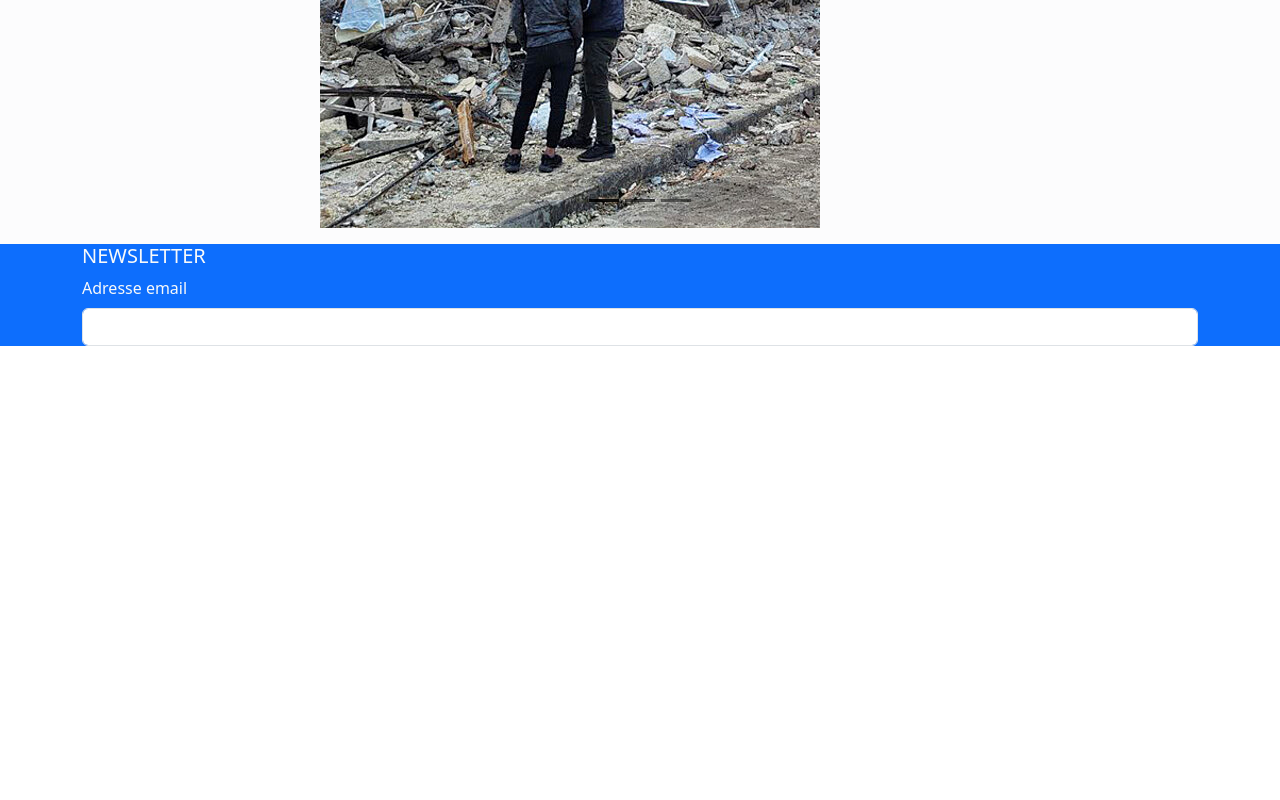
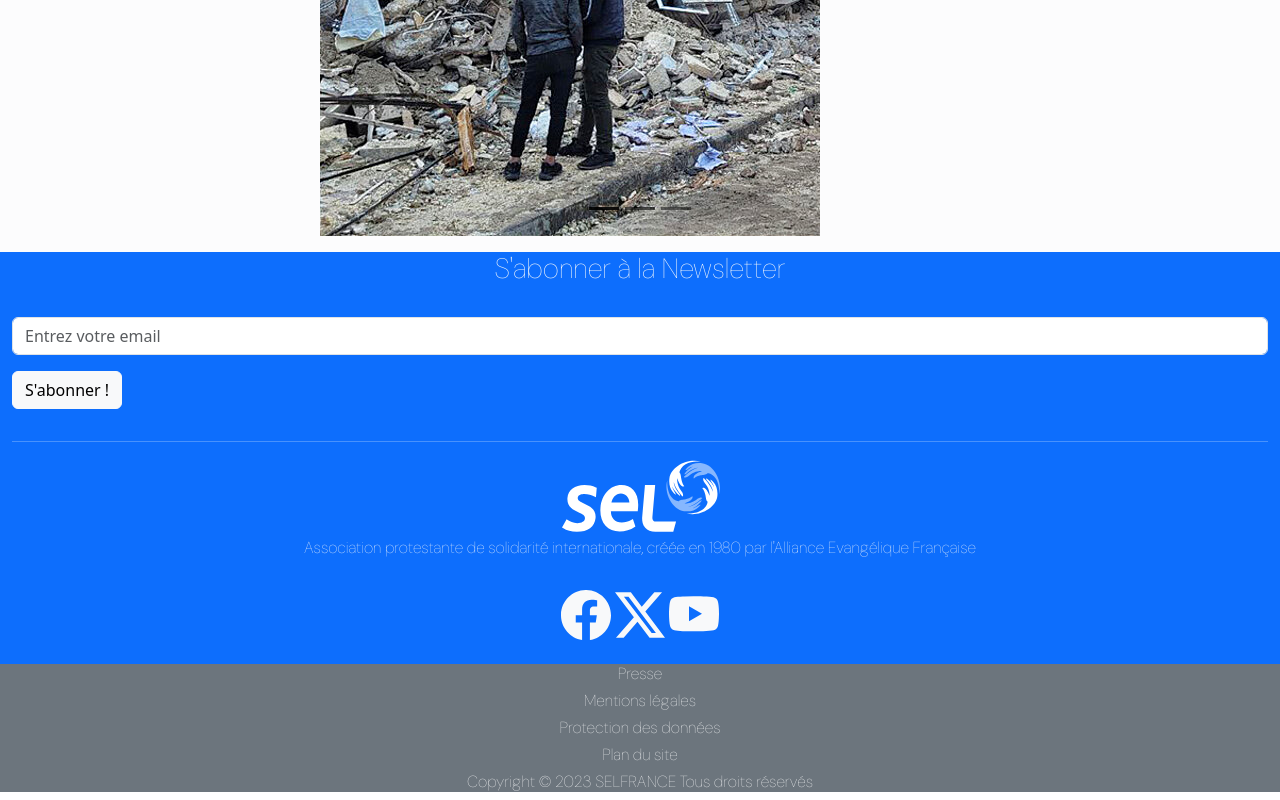
Before and after one commit to Mehth/association-training, a plain HTML site: page index.html in a window 1280 px wide. Shown: the part 1715-2515 px from the top of the page. Before the commit the page ends 2077 px from the top, so only its background shows below. Drawn offline with nearby package versions, Linux system fonts and the light colour scheme.

Commit message:
MàJ homepage

```diff
--- a/index.html
+++ b/index.html
@@ -6,6 +6,9 @@
     <title> SEL - Association de solidarité internationale </title>
     <link rel="stylesheet" href="style.css">
     <link href="https://cdn.jsdelivr.net/npm/bootstrap@5.3.2/dist/css/bootstrap.min.css" rel="stylesheet" integrity="sha384-T3c6CoIi6uLrA9TneNEoa7RxnatzjcDSCmG1MXxSR1GAsXEV/Dwwykc2MPK8M2HN" crossorigin="anonymous">
+    <link rel="preconnect" href="https://fonts.googleapis.com">
+<link rel="preconnect" href="https://fonts.gstatic.com" crossorigin>
+<link href="https://fonts.googleapis.com/css2?family=DM+Sans:opsz,wght@9..40,100&display=swap" rel="stylesheet">
     <script src="https://cdn.jsdelivr.net/npm/bootstrap@5.3.0-alpha1/dist/js/bootstrap.bundle.min.js" integrity="sha384-w76AqPfDkMBDXo30jS1Sgez6pr3x5MlQ1ZAGC+nuZB+EYdgRZgiwxhTBTkF7CXvN" crossorigin="anonymous"></script>
 </head>
 
@@ -14,7 +17,9 @@
     <header>
         <nav class="navbar navbar-expand-lg bg-light-subtle">
             <div class="container-fluid">
-            <a class="navbar-brand" href="#">SEL FRANCE</a>
+            <a class="navbar-brand" href="#"> </a>
+              <img width="175" height="80" src="img/homepage/logo-selfrance-bleu.svg" alt="SEL FRANCE">
+            </a>
             <button class="navbar-toggler" type="button" data-bs-toggle="collapse" data-bs-target="#navbarSupportedContent" aria-controls="navbarSupportedContent" aria-expanded="false" aria-label="Toggle navigation">
                 <span class="navbar-toggler-icon"></span>
             </button>
@@ -119,16 +124,42 @@
     </section>
 
 </main>
-    <footer class="bg-primary text-light">
-        <div class="container">
-            <h5> NEWSLETTER </h5>
-
+    <footer>
+        <div class="container-fluid bg-primary text-light">
+            <h3> S'abonner à la Newsletter </h5>
             <form>
                 <div class="mb-3">
-                    <label for="inputEmail" class="form-label"> Adresse email </label>
-                    <input type="email" class="form-control mb-3" id="inputEmail" aria-describedby="emailNewsletter">
+                    <label for="inputEmail" class="form-label"> </label>
+                    <input type="email" class="form-control mb-3" id="inputEmail" aria-describedby="emailNewsletter" placeholder="Entrez votre email">
+                    <button type="submit" class="btn btn-light mb-3"> S'abonner ! </button>
                 </div>
-        </form>
+            </form>
+            <hr>
+            <div class="container-fluid text-center pb-4 ">
+              <img width="175" height="80" src="img/homepage/selfrance_blanc.svg" alt="SEL FRANCE">
+              <h6> Association protestante de solidarité internationale, créée en 1980 par l'Alliance Evangélique Française</h6>
+              <br>
+              <svg xmlns="http://www.w3.org/2000/svg" width="50" height="50" fill="currentColor" class="bi bi-facebook" viewBox="0 0 16 16">
+                <path d="M16 8.049c0-4.446-3.582-8.05-8-8.05C3.58 0-.002 3.603-.002 8.05c0 4.017 2.926 7.347 6.75 7.951v-5.625h-2.03V8.05H6.75V6.275c0-2.017 1.195-3.131 3.022-3.131.876 0 1.791.157 1.791.157v1.98h-1.009c-.993 0-1.303.621-1.303 1.258v1.51h2.218l-.354 2.326H9.25V16c3.824-.604 6.75-3.934 6.75-7.951z"/>
+              </svg>
+              <svg xmlns="http://www.w3.org/2000/svg" width="50" height="50" fill="currentColor" class="bi bi-twitter-x" viewBox="0 0 16 16">
+                <path d="M12.6.75h2.454l-5.36 6.142L16 15.25h-4.937l-3.867-5.07-4.425 5.07H.316l5.733-6.57L0 .75h5.063l3.495 4.633L12.601.75Zm-.86 13.028h1.36L4.323 2.145H2.865l8.875 11.633Z"/>
+              </svg>
+              <svg xmlns="http://www.w3.org/2000/svg" width="50" height="50" fill="currentColor" class="bi bi-youtube" viewBox="0 0 16 16">
+                <path d="M8.051 1.999h.089c.822.003 4.987.033 6.11.335a2.01 2.01 0 0 1 1.415 1.42c.101.38.172.883.22 1.402l.01.104.022.26.008.104c.065.914.073 1.77.074 1.957v.075c-.001.194-.01 1.108-.082 2.06l-.008.105-.009.104c-.05.572-.124 1.14-.235 1.558a2.007 2.007 0 0 1-1.415 1.42c-1.16.312-5.569.334-6.18.335h-.142c-.309 0-1.587-.006-2.927-.052l-.17-.006-.087-.004-.171-.007-.171-.007c-1.11-.049-2.167-.128-2.654-.26a2.007 2.007 0 0 1-1.415-1.419c-.111-.417-.185-.986-.235-1.558L.09 9.82l-.008-.104A31.4 31.4 0 0 1 0 7.68v-.123c.002-.215.01-.958.064-1.778l.007-.103.003-.052.008-.104.022-.26.01-.104c.048-.519.119-1.023.22-1.402a2.007 2.007 0 0 1 1.415-1.42c.487-.13 1.544-.21 2.654-.26l.17-.007.172-.006.086-.003.171-.007A99.788 99.788 0 0 1 7.858 2h.193zM6.4 5.209v4.818l4.157-2.408L6.4 5.209z"/>
+              </svg>
+            </div>
+        </div>
+
+
+        </div>
+        <div class="container-fluid bg-secondary text-light">
+          <h6>Presse</h6>
+          <h6>Mentions légales</h6>
+          <h6>Protection des données</h6>
+          <h6>Plan du site</h6>
+          <h6>Copyright © 2023 SELFRANCE Tous droits réservés </h6>
+
         </div>
 
     </footer>
--- a/style.css
+++ b/style.css
@@ -23,6 +23,9 @@ body {
 .navbar {
     display: flex;
     width: 100%;
+    font-family:'DM Sans', Helvetica, sans-serif;
+    font-weight:bolder;
+    font-size: 24px;
 }
 .navbar, .navbar a, .button {
     color: black;
@@ -37,15 +40,15 @@ body {
 
 /* Contenu principal de la page d'acceuil */
 
-/* Carousel */
-
-.projetsDeveloppement {
-    position: absolute;
-    padding-top: 20px;
-    padding-bottom: 20px;
-    align-items: center;
-    color: black;
 
 
+p, h3, h6 {
+    font-family:'DM Sans', Helvetica, sans-serif;
+    font-weight:400;
+    font-size:16px;
+    text-align: center;
+}
 
+p {
+    color: #666666;
 }
```
Also changed, not shown: img/homepage/logo-selfrance-bleu.svg (added).
